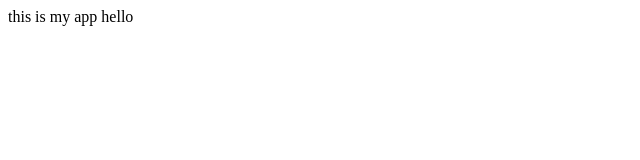
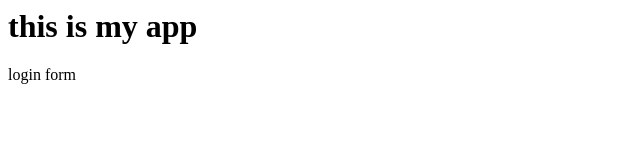
Before and after one commit to abdoadel0/newtest, a plain HTML site: page index.html in a window 1280 px wide. Shown: the whole page, without its empty margins (0-640 px from the left). Drawn offline with Linux system fonts and the light colour scheme.

Commit message:
login form

```diff
--- /dev/null
+++ b/dir2/app2.js
@@ -0,0 +1 @@
+console.log(hello)
--- a/index.html
+++ b/index.html
@@ -4,7 +4,7 @@
         </title>
     </head>
     <body>
-        this is my app
-        hello
+      <h1>this is my app</h1>
+        login form
     </body>
 </html>
```
Also changed, not shown: login.html (added, +1 -0 lines).
